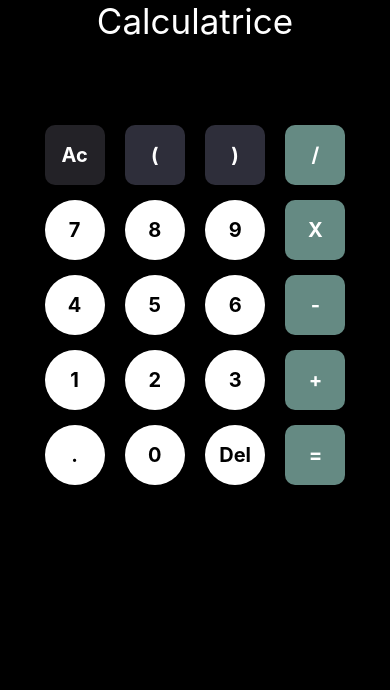
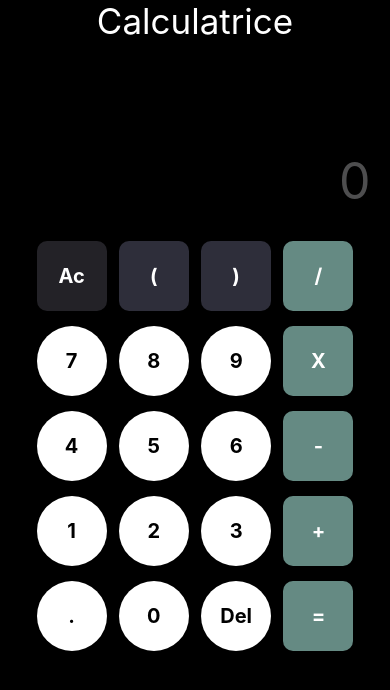
Before and after one commit to Nofinu/CalculatriceReactNative, a React Native app: screen / in a window 390 px wide. Shown: the top 690 px of the page. Built offline with nearby package versions, Linux system fonts and the light colour scheme.

Commit message:
creation du repo

```diff
--- a/component/Button.js
+++ b/component/Button.js
@@ -17,8 +17,8 @@ export default function Button(props) {
 
 const styles = StyleSheet.create({
   container:{
-    width:60,
-    height:60,
+    width:70,
+    height:70,
     marginRight:5,
     marginLeft:5,
     marginBottom:15,
--- a/component/Calculatrice.js
+++ b/component/Calculatrice.js
@@ -32,7 +32,7 @@ const [lastOperator,setLastOperator]=useState(true)
 
     const operator = ["/","-","+",".","X"]
 
-    const textWidth = {fontSize: (50 - (calcul.length ? Math.floor(calcul.length/1.2):0))}
+    const textWidth = {fontSize: (50 - (calcul.length>0 ? Math.floor(calcul.length/1.2):0)),color:(calcul === ""?"#4E4E4F":"white")}
 
 
 
@@ -79,7 +79,7 @@ const addText=(text)=>{
     <View style={styles.globalContainer}>
       <Text style={{color:"white",fontSize:35}}>Calculatrice</Text>
       <View style={styles.textContainer}>
-        <Text style={[styles.text,textWidth]}>{calcul}</Text>
+        <Text style={[styles.text,textWidth]}>{calcul === ""?0:calcul}</Text>
       </View>
       <View style={styles.btnContainer}>
         {btnTab.map(btn => <Button addText={addText} key={btn.id} text={btn.text} color={btn.color} radius={btn.radius} textColor={btn.textColor} id={btn.id}/>)}
@@ -101,13 +101,13 @@ const styles = StyleSheet.create({
     flexWrap:"wrap",
   },
   textContainer:{
+    marginTop:"20%",
     height:"20%",
     width:"100%",
     flexDirection:"row-reverse",
     alignItems:"center"
   },
   text:{
-    color:"white",
     marginRight:"5%"
   },
 })
```
